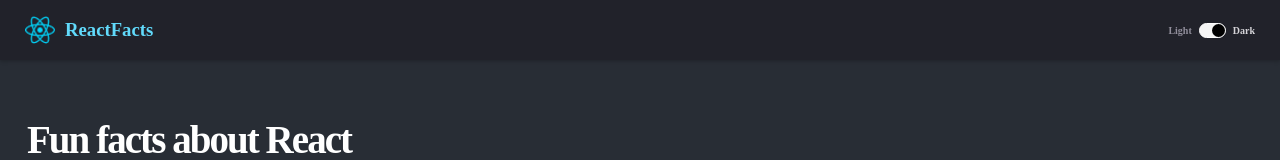
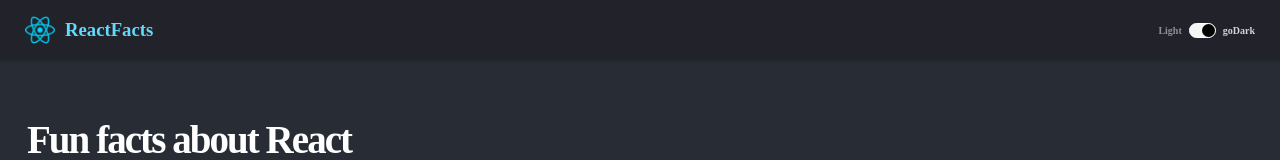
Before and after one commit to Kevinemug/exo99, a React (Vite) app: page / in a window 1280 px wide. Shown: the top 160 px of the page. Built offline with nearby package versions, Linux system fonts and the light colour scheme.

Commit message:
new changes

```diff
--- a/src/Components/Navbar.jsx
+++ b/src/Components/Navbar.jsx
@@ -21,7 +21,7 @@ export default function Navbar(props) {
                 >
                     <div className="toggler--slider--circle"></div>
                 </div>
-                <p className="toggler--dark">Dark</p>
+                <p className="toggler--dark"> goDark</p>
             </div>
         </nav>
     )
```
